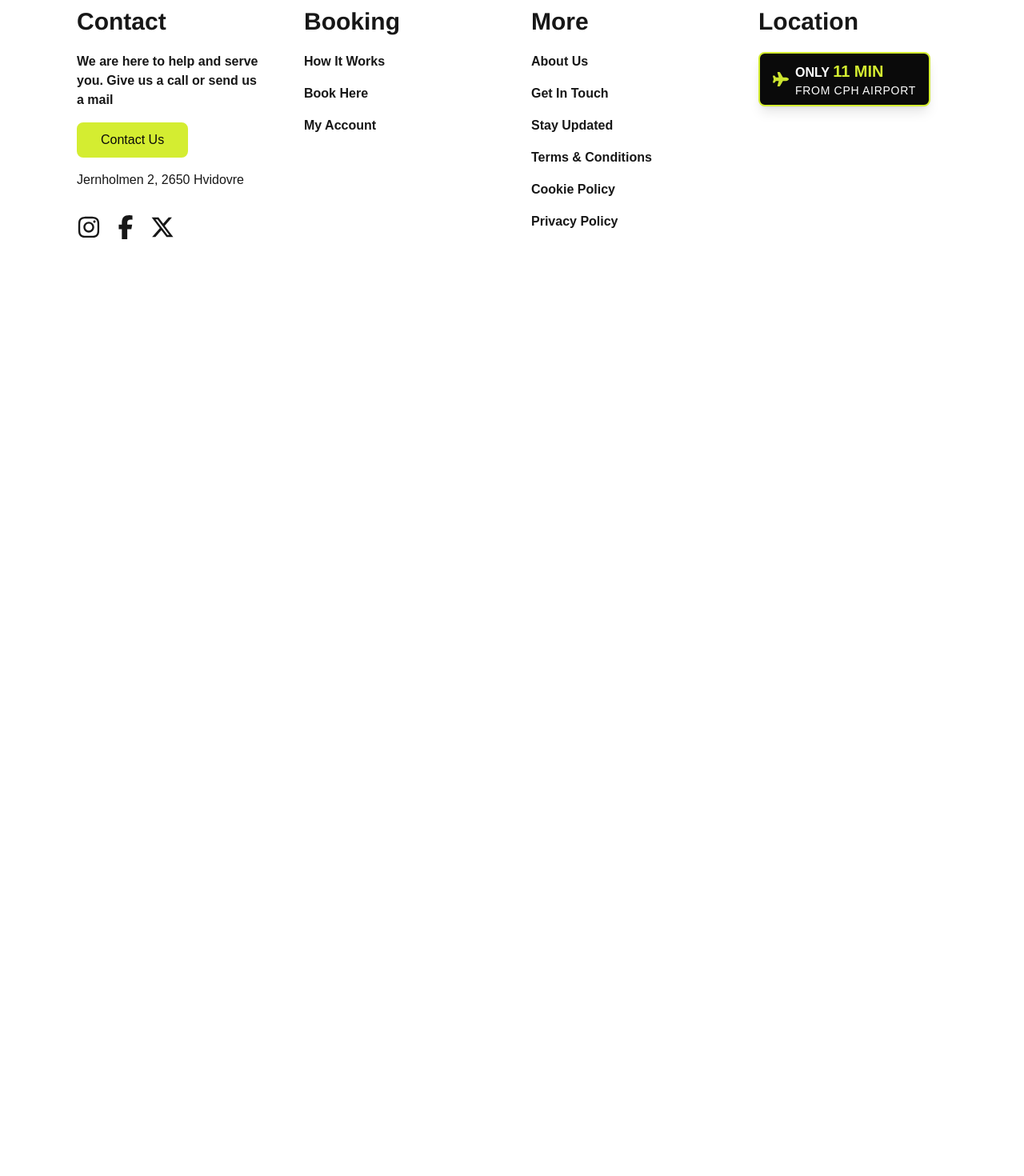
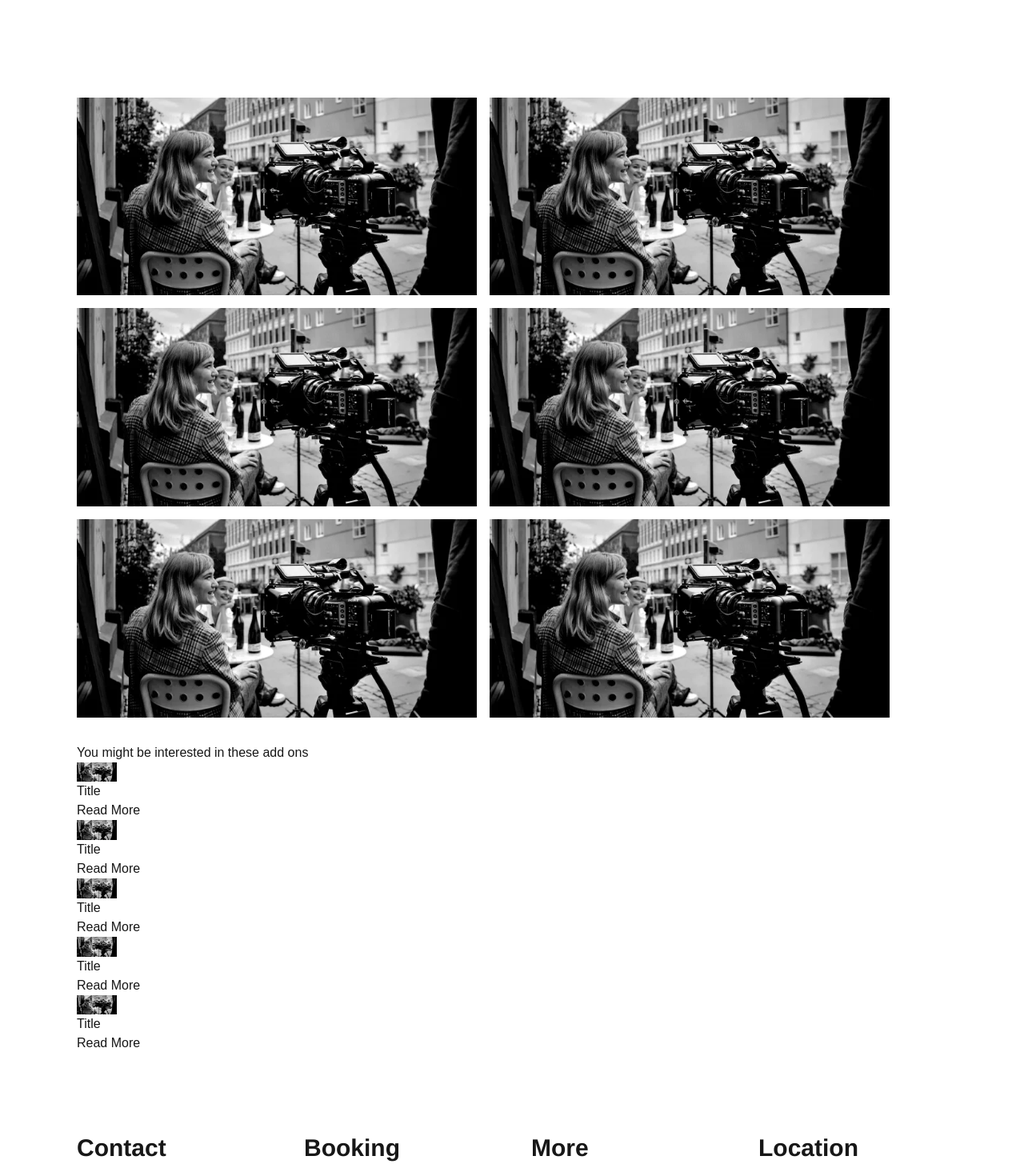
Before and after one commit to vabr0002/simplerent_new, a Next.js app: page /pages/kitPage in a window 1280 px wide. Shown: the part 1420-2890 px from the top of the page at 80% size. Before the commit the page ends 1921 px from the top, so only its background shows below. Built offline with nearby package versions, Linux system fonts and the light colour scheme; grey boxes are pictures that could not be loaded.

Commit message:
Enhance KitComponent with additional images and related add-ons section

```diff
--- a/src/components/kitComponent/KitComponent.jsx
+++ b/src/components/kitComponent/KitComponent.jsx
@@ -71,6 +71,113 @@ const KitComponent = () => {
             <button>reserve</button>
           </div>
         </div>
+
+        <div>
+          <iframe src="" frameborder="0"></iframe>
+        </div>
+
+        <div className="flex flex-wrap gap-4">
+          <Image
+            src="/img/hero.webp"
+            alt="Kit Image"
+            width={500}
+            height={500}
+          />
+          <Image
+            src="/img/hero.webp"
+            alt="Kit Image"
+            width={500}
+            height={500}
+          />
+          <Image
+            src="/img/hero.webp"
+            alt="Kit Image"
+            width={500}
+            height={500}
+          />
+          <Image
+            src="/img/hero.webp"
+            alt="Kit Image"
+            width={500}
+            height={500}
+          />
+          <Image
+            src="/img/hero.webp"
+            alt="Kit Image"
+            width={500}
+            height={500}
+          />
+          <Image
+            src="/img/hero.webp"
+            alt="Kit Image"
+            width={500}
+            height={500}
+          />
+        </div>
+
+        <div>
+          <h1>You might be interested in these add ons</h1>
+          <div>
+            <Image
+              src="/img/hero.webp"
+              alt="Kit Image"
+              width={50}
+              height={50}
+            />
+            <h1>Title</h1>
+            <Link href="/">
+              <p>Read More</p>
+            </Link>
+          </div>
+          <div>
+            <Image
+              src="/img/hero.webp"
+              alt="Kit Image"
+              width={50}
+              height={50}
+            />
+            <h1>Title</h1>
+            <Link href="/">
+              <p>Read More</p>
+            </Link>
+          </div>
+          <div>
+            <Image
+              src="/img/hero.webp"
+              alt="Kit Image"
+              width={50}
+              height={50}
+            />
+            <h1>Title</h1>
+            <Link href="/">
+              <p>Read More</p>
+            </Link>
+          </div>
+          <div>
+            <Image
+              src="/img/hero.webp"
+              alt="Kit Image"
+              width={50}
+              height={50}
+            />
+            <h1>Title</h1>
+            <Link href="/">
+              <p>Read More</p>
+            </Link>
+          </div>
+          <div>
+            <Image
+              src="/img/hero.webp"
+              alt="Kit Image"
+              width={50}
+              height={50}
+            />
+            <h1>Title</h1>
+            <Link href="/">
+              <p>Read More</p>
+            </Link>
+          </div>
+        </div>
       </article>
     </>
   );
```
